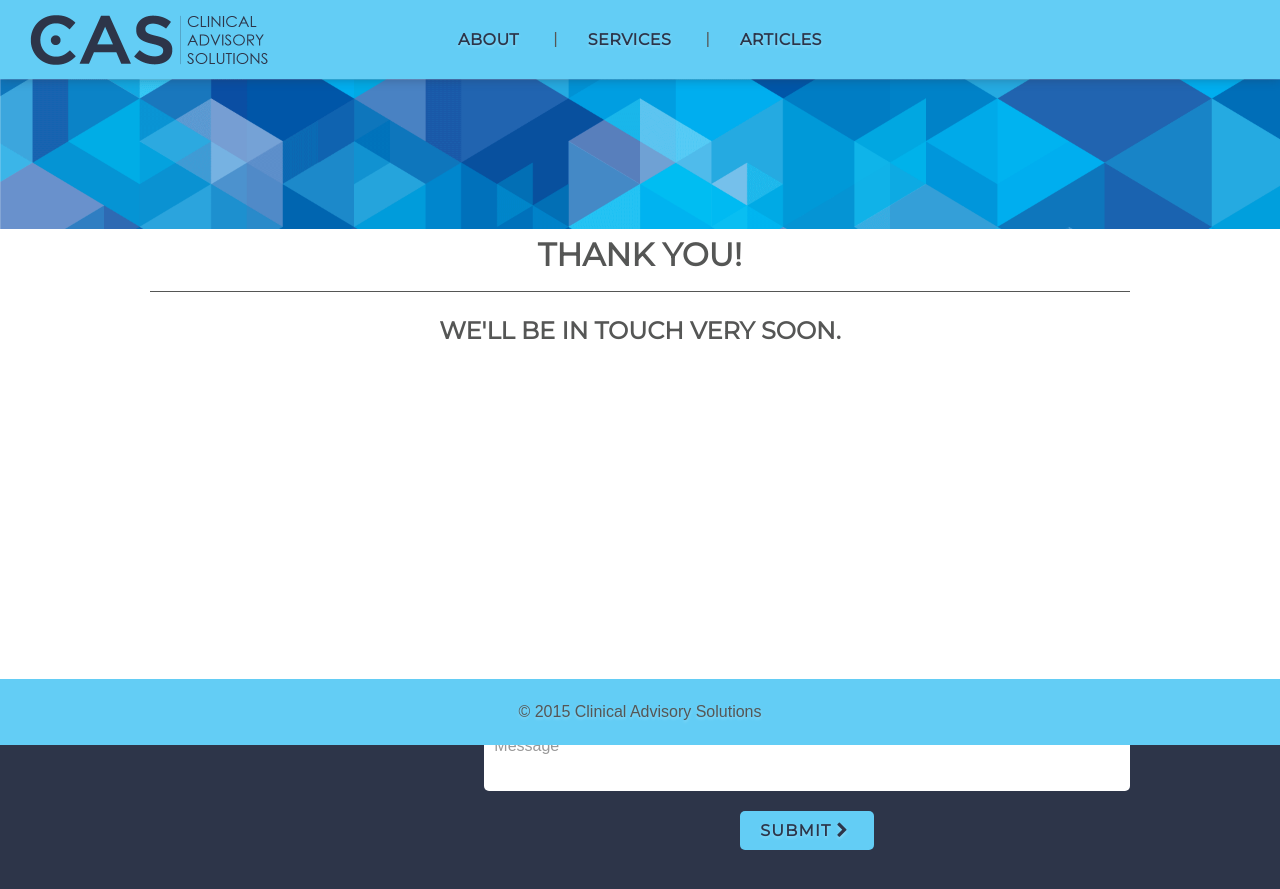
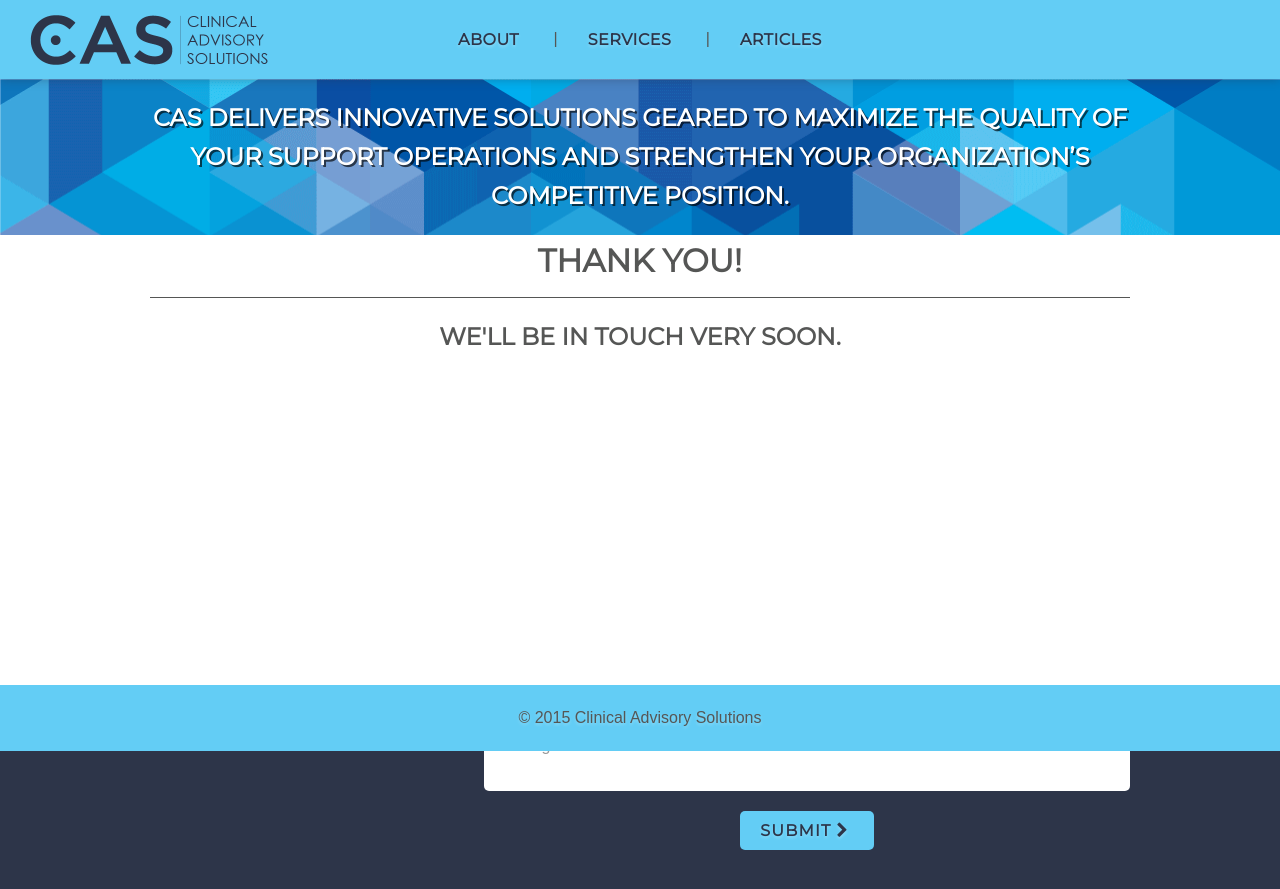
Before and after one commit to quattromani/clinicaladvisorysolutions, a Jekyll site: the page built from thank-you/index.html, in a window 1280 px wide and 900 px high. Shown: the top 889 px of the window. Built offline with Jekyll 4.4.1, drawn with Linux system fonts in a browser that asks for light colours; nearby versions of some CDN libraries.

Commit message:
moved some text around

```diff
--- a/_includes/header.html
+++ b/_includes/header.html
@@ -1,7 +1,7 @@
   <!-- Header -->
   <div class="banner">
-
-    <img src="/images/banner.png" alt="placeholder image">
-
+    <section>
+    <h3>CAS delivers innovative solutions geared to maximize the quality of your support operations and strengthen your organization’s competitive position.</h3>
+    </section>
   </div>
   <!-- /.Header -->
--- a/_includes/intro.html
+++ b/_includes/intro.html
@@ -1,8 +1,6 @@
 <div class="intro">
 <section>
     <h1>Clinical Advisory Solutions</h1>
-
-    <p class="lede">CAS delivers innovative solutions geared to maximize the quality of your support operations and strengthen your organization’s competitive position.</p>
 
     <p>CAS provides innovative approaches to maximize the financial operational performance of Physician/Clinical Preference service lines.</p>
 
@@ -10,6 +8,6 @@
 
     <p>CAS has over twenty years of results oriented experience working with clinicians and physicians to prioritize areas of impact that will enhance patient outcomes and quality of care across hospitals and health systems in every sector. The focus always is on achieving sustainable cost reduction linked with process improvement.</p>
 
-    <a href="#contact" class="btn">Contact Us</a>
+    <a href="#contact" class="btn">Learn More</a>
   </section>
 </div>
--- a/css/scss/globals/_sections.scss
+++ b/css/scss/globals/_sections.scss
@@ -2,6 +2,11 @@
 
 .intro {
   @include padding(($base-spacing * 2) 0);
+
+  section {
+    max-width: 720px;
+    text-align: center;
+  }
 
   @include media($mobile) {
     padding-top: 0;
```
Also changed, not shown: css/scss/globals/_header.scss (+6 -4 lines), css/main.css, 1 other file.
